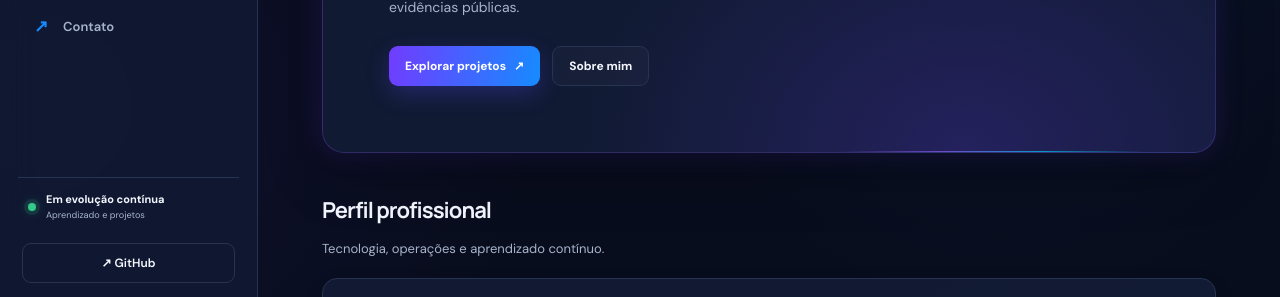
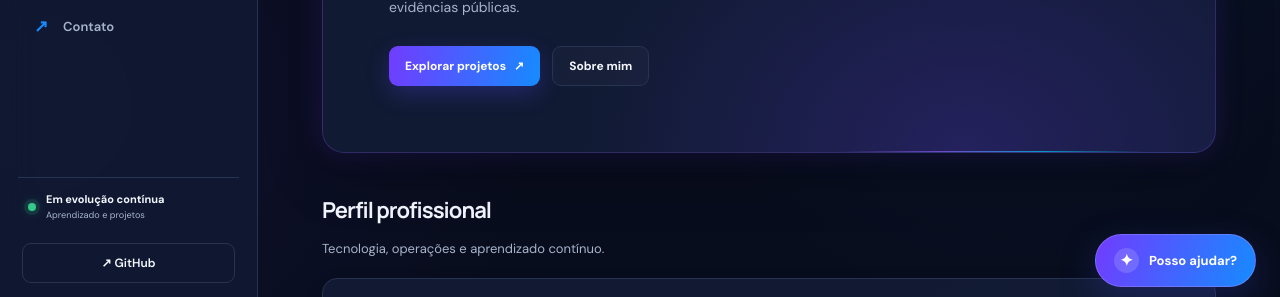
Before and after one commit to eubruno-coder/eubruno-coder, a plain HTML site: page index.html in a window 1280 px wide. Shown: the part 489-786 px from the top of the page. Drawn offline with Linux system fonts and the light colour scheme.

Commit message:
feat: load AI assistant widget in portfolio

```diff
--- a/index.html
+++ b/index.html
@@ -11,6 +11,7 @@
   <link href="https://fonts.googleapis.com/css2?family=DM+Sans:wght@400;500;600;700&family=Manrope:wght@400;500;600;700;800&display=swap" rel="stylesheet">
   <link rel="stylesheet" href="./src/css/main.css">
   <script type="module" src="./src/js/app.js"></script>
+  <script type="module" src="./src/js/assistant.js"></script>
 </head>
 <body>
   <div class="app-shell">
```
